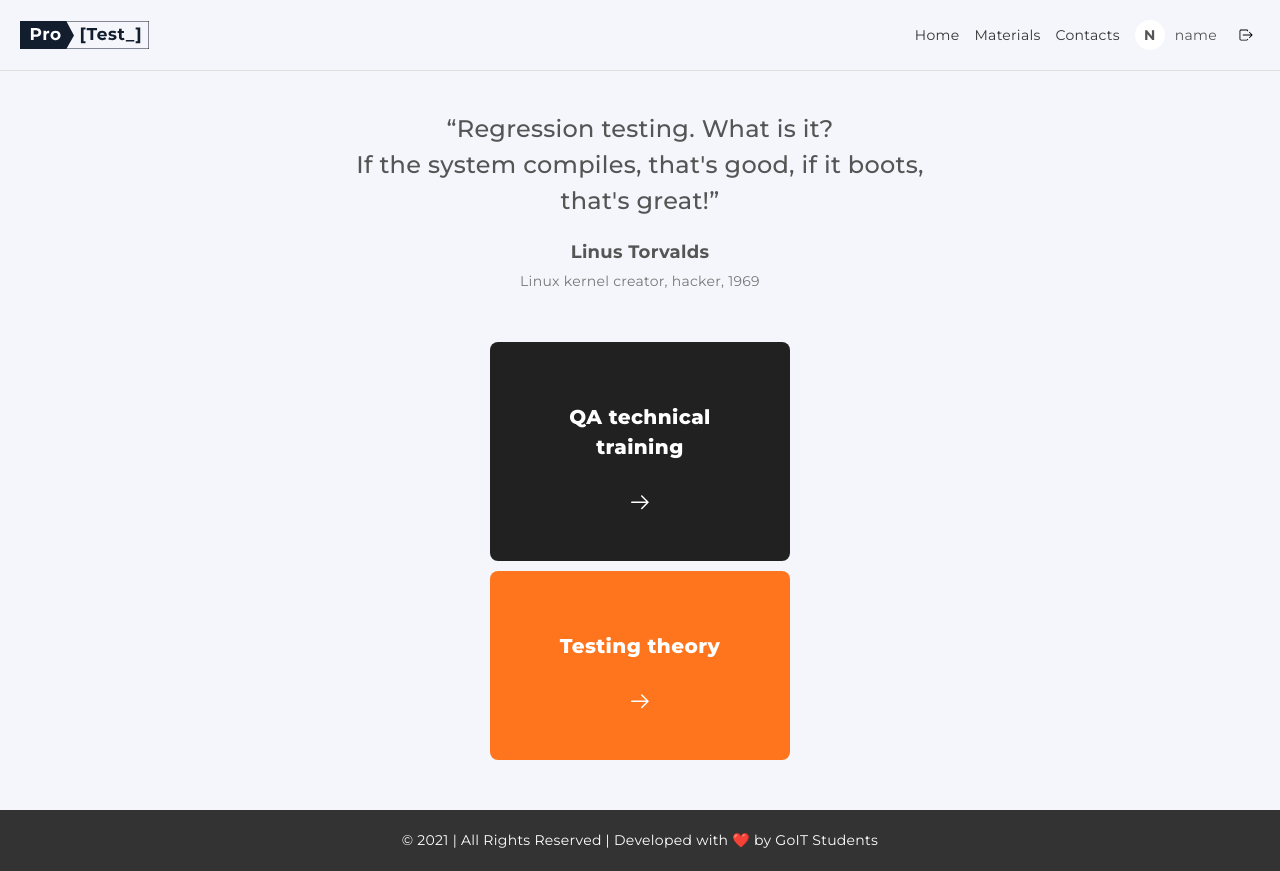
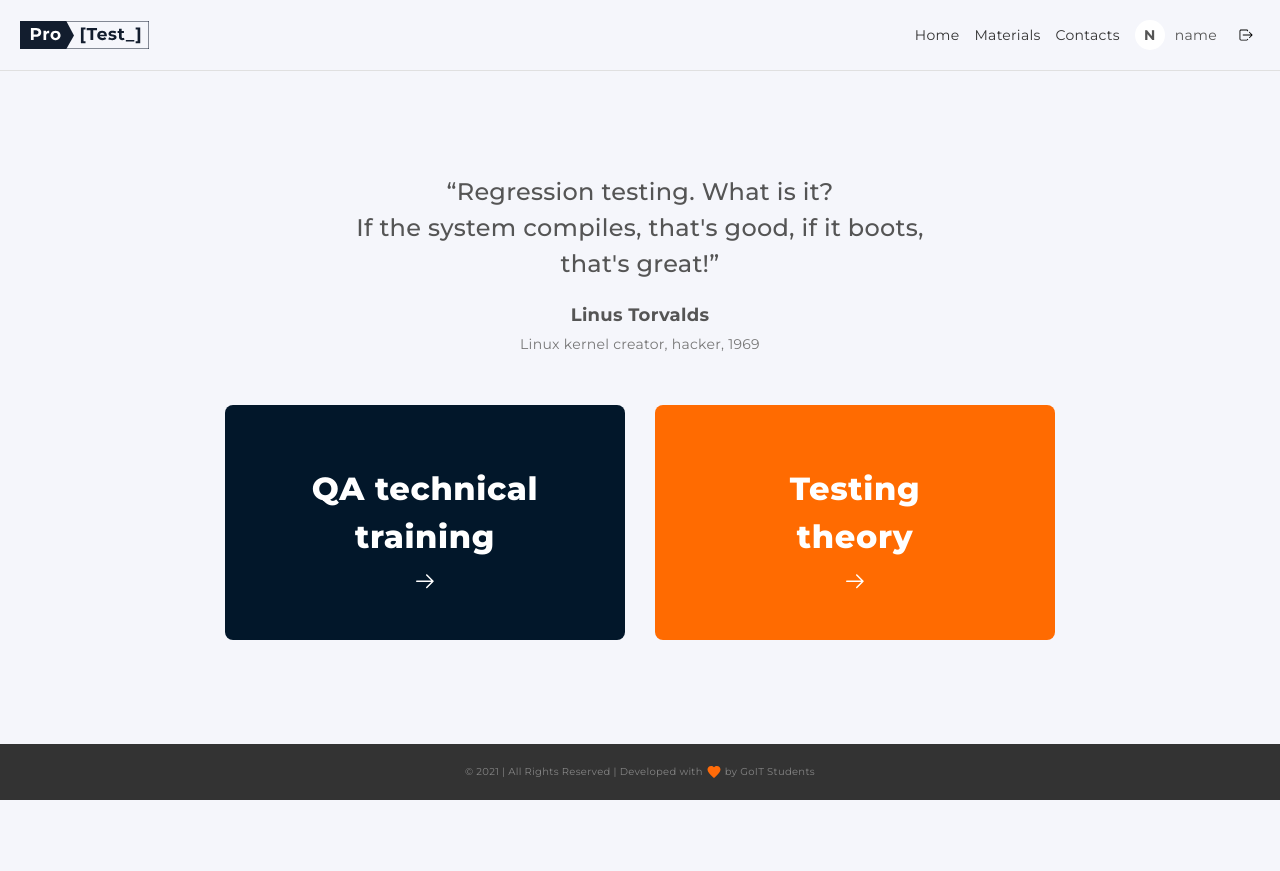
Before and after one commit to stanislavNemch/tests-for-qa, a React (Vite) app: page / in a window 1280 px wide. After the commit the page ends 800 px from the top, so only its background shows below. Built offline with nearby package versions, Linux system fonts and the light colour scheme; sample sign-in values are in the browser's storage.

Commit message:
done footer

```diff
--- a/src/components/Footer/Footer.module.css
+++ b/src/components/Footer/Footer.module.css
@@ -2,5 +2,12 @@
     padding: 20px;
     text-align: center;
     background-color: #333;
-    color: white;
+    font-size: 10px;
+    letter-spacing: 0.03em;
+    color: rgba(255, 255, 255, 0.4);
 }
+
+.heartIcon {
+    vertical-align: middle;
+    color: #ff6b09;
+}
--- a/src/components/Footer/Footer.tsx
+++ b/src/components/Footer/Footer.tsx
@@ -1,10 +1,12 @@
 import css from "./Footer.module.css";
+import { IoMdHeart } from "react-icons/io";
 
 const Footer = () => {
     return (
         <footer className={css.footer}>
             <p>
-                © 2021 | All Rights Reserved | Developed with ❤️ by GoIT
+                © 2021 | All Rights Reserved | Developed with{" "}
+                <IoMdHeart size={16} className={css.heartIcon} /> by GoIT
                 Students
             </p>
         </footer>
--- a/src/components/HomePage/HomePage.module.css
+++ b/src/components/HomePage/HomePage.module.css
@@ -41,9 +41,12 @@
     gap: 20px;
 }
 
+.cards {
+    text-decoration: none;
+}
+
 .card {
     width: 280px;
-    padding: 60px 51px 41px 51px;
     border-radius: 8px;
     color: white;
     cursor: pointer;
@@ -52,7 +55,7 @@
 
 .card:hover {
     transform: translateY(-5px);
-    box-shadow: 0 10px 20px rgba(0, 0, 0, 0.15);
+    box-shadow: 0 4px 15px 0 rgba(18, 29, 46, 0.15);
 }
 
 .card h3 {
@@ -66,11 +69,13 @@
 }
 
 .cardDark {
-    background-color: #212121;
+    padding: 60px 51px 41px 51px;
+    background-color: #02172a;
 }
 
 .cardOrange {
-    background-color: #ff751d;
+    padding: 60px 87px 41px 87px;
+    background-color: #ff6b01;
 }
 
 @media only screen and (min-width: 768px) {
@@ -80,6 +85,20 @@
     }
 
     .card {
-        width: 300px;
+        width: 400px;
+    }
+
+    .cardDark {
+        padding: 60px 12px 41px 12px;
+    }
+
+    .cardOrange {
+        padding: 60px 134px 41px 134px;
+    }
+
+    .card h3 {
+        font-weight: 800;
+        font-size: 32px;
+        margin-bottom: 8px;
     }
 }
--- a/src/components/HomePage/HomePage.tsx
+++ b/src/components/HomePage/HomePage.tsx
@@ -18,8 +18,7 @@ const HomePage = () => {
                     Linux kernel creator, hacker, 1969
                 </p>
             </div>
-            <div className={css.cards}>
-                <ul className={css.cardList}>
+            <ul className={css.cards}>
                 <li className={`${css.card} ${css.cardDark}`}>
                     <Link to="/test/tech">
                         <h3>QA technical training</h3>
@@ -34,7 +33,6 @@ const HomePage = () => {
                 </li>
             </ul>
         </div>
-        </div>
     );
 };
 
--- a/src/components/UsefulInfoPage/UsefulInfoPage.module.css
+++ b/src/components/UsefulInfoPage/UsefulInfoPage.module.css
@@ -17,21 +17,3 @@
     font-weight: bold;
     margin-bottom: 15px;
 }
-
-ul {
-    list-style: none;
-    padding: 0;
-}
-
-li {
-    margin-bottom: 10px;
-}
-
-a {
-    color: #ff751d;
-    text-decoration: none;
-}
-
-a:hover {
-    text-decoration: underline;
-}
```
Lines whose indentation alone changed are shown as unchanged.
